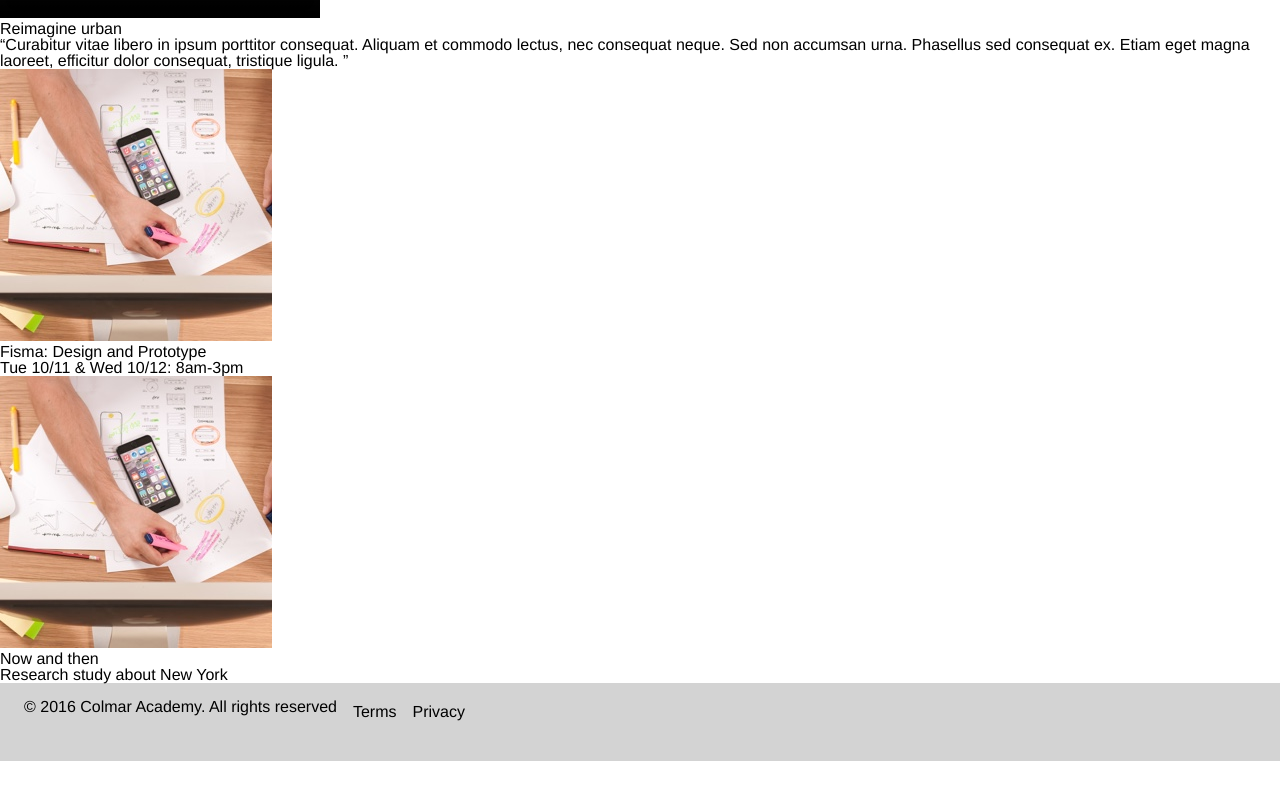
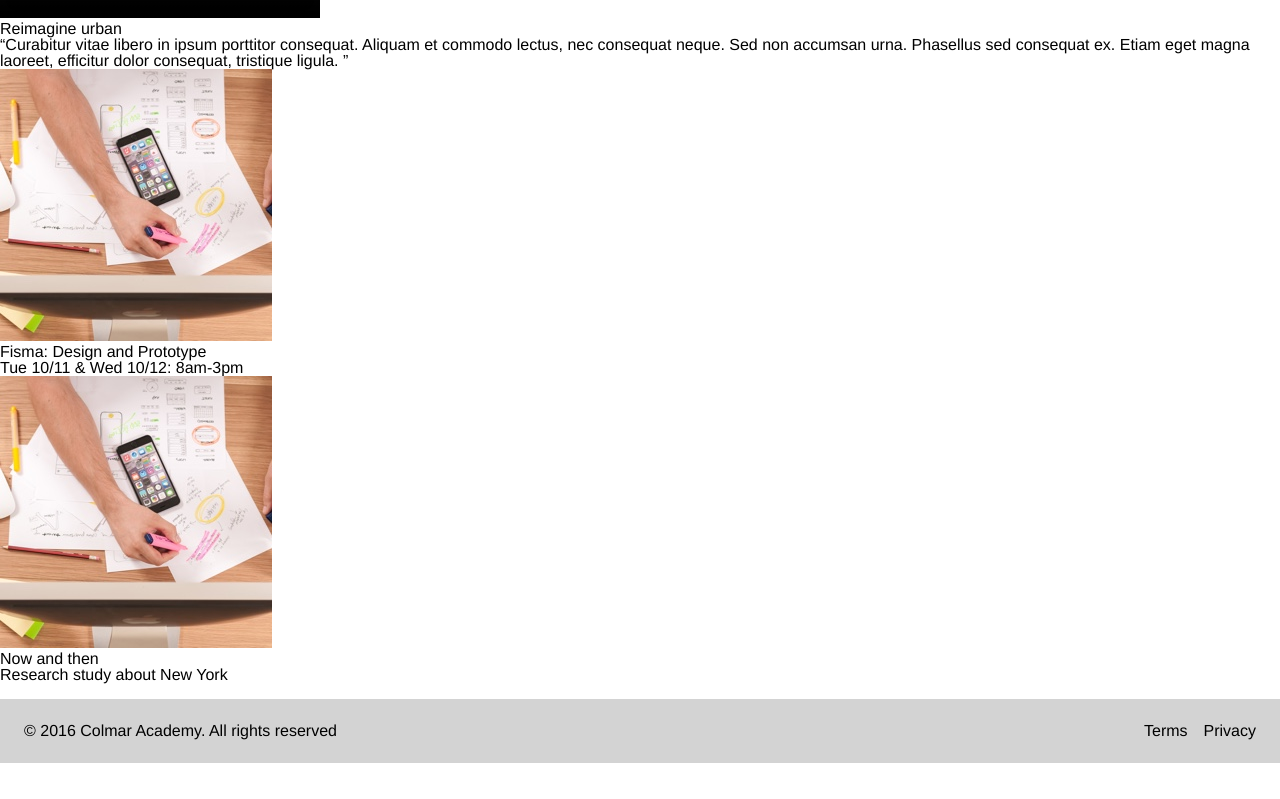
Before and after one commit to rrrhhhhhhhhh/colmar, a plain HTML site: page index.html in a window 1280 px wide. Shown: the part 4685-5484 px from the top of the page. Before the commit the page ends 5446 px from the top, so only its background shows below. Drawn offline with Linux system fonts and the light colour scheme; grey boxes are pictures that could not be loaded.

Commit message:
Update style.css

```diff
--- a/resources/css/style.css
+++ b/resources/css/style.css
@@ -82,25 +82,33 @@ nav a {
 /* Footer */
 
 footer {
-  display: flex;
+  height: 100%;
   background-color: lightgray;
-  width: 100%;
-
 }
 
 .footer-menu {
   display: flex;
+  align-items: center;
+  height: 4rem;
   margin: 1rem 1.5rem 2.25rem 1.5rem;
+}
 
+footer span {
+  display: block;
+  width: 100%;
+}
+
+footer nav {
+  display: block;
+  width: 100%;
 }
 
 footer nav ul {
   display: flex;
-
+  justify-content: flex-end;
 }
 
 footer nav li {
   text-decoration: none;
   color: black;
-
 }
```
